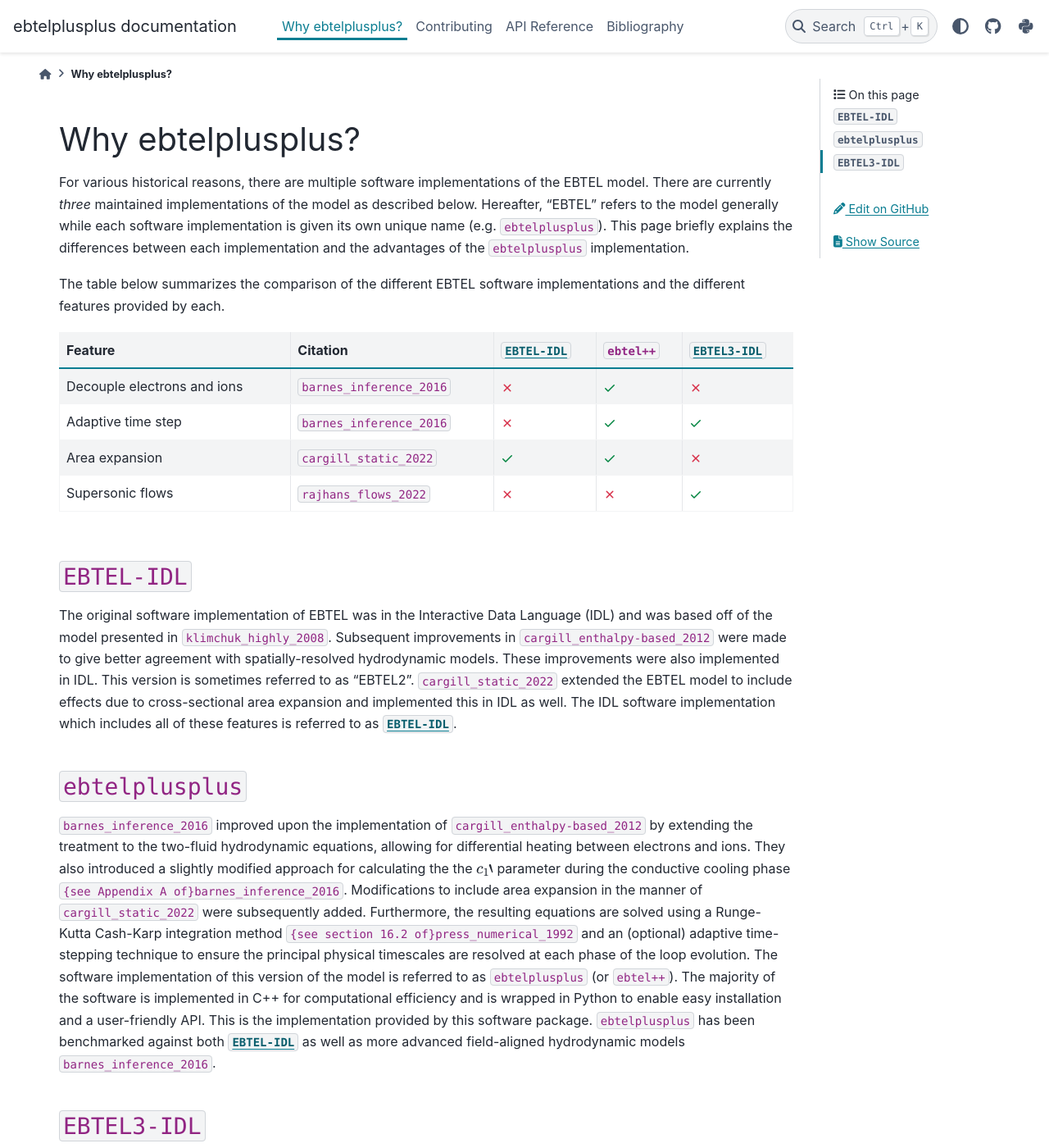
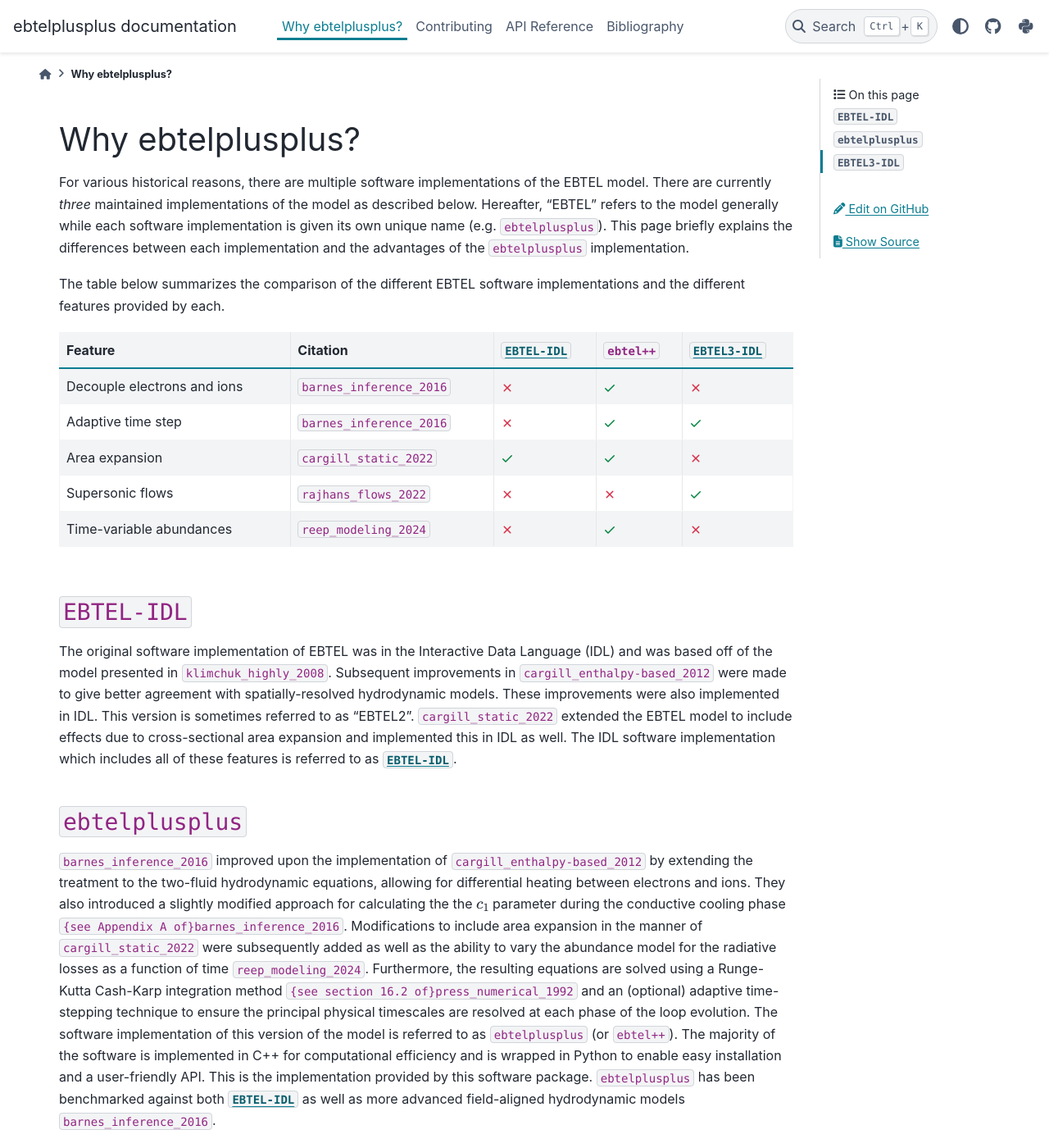
Before and after one commit to rice-solar-physics/ebtelplusplus, a Sphinx documentation site: the page built from docs/comparison.rst, in a window 1280 px wide and 1400 px high. Shown: the whole window at 82% size. Built offline with Sphinx 7.4.7 and the PyData theme 0.15.4, drawn with Linux system fonts in a browser that asks for light colours; pages that are not in the unit, such as notebooks, are missing from menus; the version number could not be read and is left out; cross-references to code outside the pages are shown as plain code.

Commit message:
add note about time-varying abundances

```diff
--- a/docs/comparison.rst
+++ b/docs/comparison.rst
@@ -41,6 +41,11 @@ The table below summarizes the comparison of the different EBTEL software implem
      - :octicon:`x;1em;sd-text-danger`
      - :octicon:`x;1em;sd-text-danger`
      - :octicon:`check;1em;sd-text-success`
+   * - Time-variable abundances
+     - :cite:t:`reep_modeling_2024`
+     - :octicon:`x;1em;sd-text-danger`
+     - :octicon:`check;1em;sd-text-success`
+     - :octicon:`x;1em;sd-text-danger`
 
 
 ``EBTEL-IDL``
@@ -62,9 +67,10 @@ The IDL software implementation which includes all of these features is referred
 :cite:t:`barnes_inference_2016` improved upon the implementation of :cite:t:`cargill_enthalpy-based_2012`
 by extending the treatment to the two-fluid hydrodynamic equations, allowing for differential heating
 between electrons and ions.
-They also introduced a slightly modified approach for calculating the the :math:`c_1`` parameter during
+They also introduced a slightly modified approach for calculating the the :math:`c_1` parameter during
 the conductive cooling phase :cite:p:`{see Appendix A of}barnes_inference_2016`.
-Modifications to include area expansion in the manner of :cite:t:`cargill_static_2022` were subsequently added.
+Modifications to include area expansion in the manner of :cite:t:`cargill_static_2022` were subsequently added
+as well as the ability to vary the abundance model for the radiative losses as a function of time :cite:p:`reep_modeling_2024`.
 Furthermore, the resulting equations are solved using a Runge-Kutta Cash-Karp integration method
 :cite:p:`{see section 16.2 of}press_numerical_1992` and an (optional) adaptive time-stepping technique
 to ensure the principal physical timescales are resolved at each phase of the loop evolution.
--- a/docs/references.bib
+++ b/docs/references.bib
@@ -90,3 +90,18 @@
   urldate = {2022-02-03},
   langid = {english}
 }
+
+@article{reep_modeling_2024,
+  title = {Modeling {{Time-variable Elemental Abundances}} in {{Coronal Loop Simulations}}},
+  author = {Reep, Jeffrey W. and Unverferth, John and Barnes, Will T. and Chhabra, Sherry},
+  year = {2024},
+  month = aug,
+  journal = {The Astrophysical Journal},
+  volume = {970},
+  pages = {L41},
+  publisher = {IOP},
+  issn = {0004-637X},
+  doi = {10.3847/2041-8213/ad64c3},
+  urldate = {2024-09-05},
+  annotation = {ADS Bibcode: 2024ApJ...970L..41R}
+}
```
